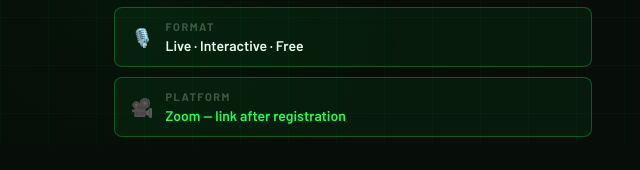
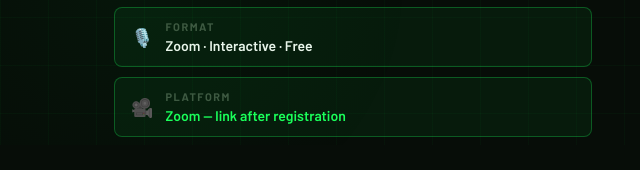
Before and after one commit to Amber-E-Moseri/playing-money-game, a plain HTML site: page index.html in a window 1280 px wide. Shown: the part 655-825 px from the top of the page, 0-640 px from the left. Drawn offline with nearby package versions, Linux system fonts and the light colour scheme; a web font is replaced by a local one.

Commit message:
Update index.html

```diff
--- a/index.html
+++ b/index.html
@@ -513,7 +513,7 @@
           <div class="icon">🎙️</div>
           <div>
             <span class="label">Format</span>
-            <span class="value">Live · Interactive · Free</span>
+            <span class="value">Zoom · Interactive · Free</span>
           </div>
         </div>
         <div class="info-pill">
```
